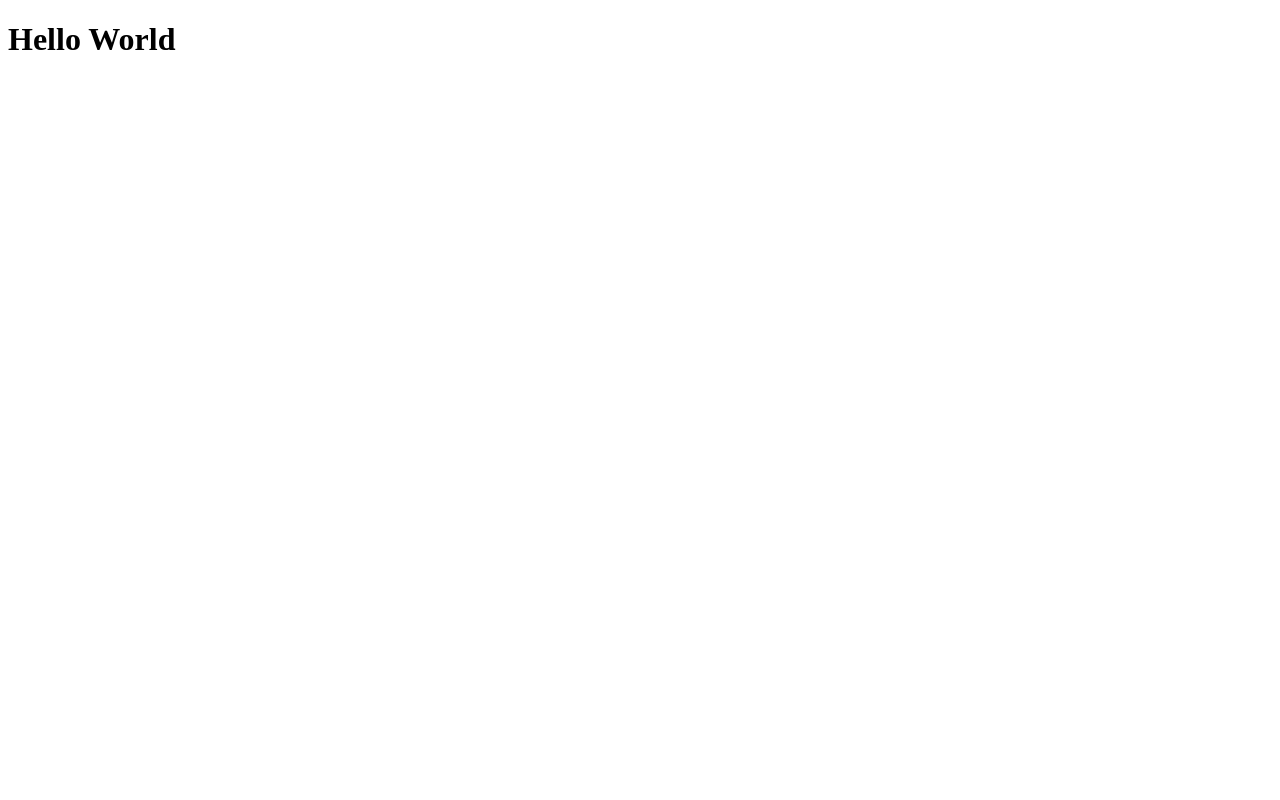
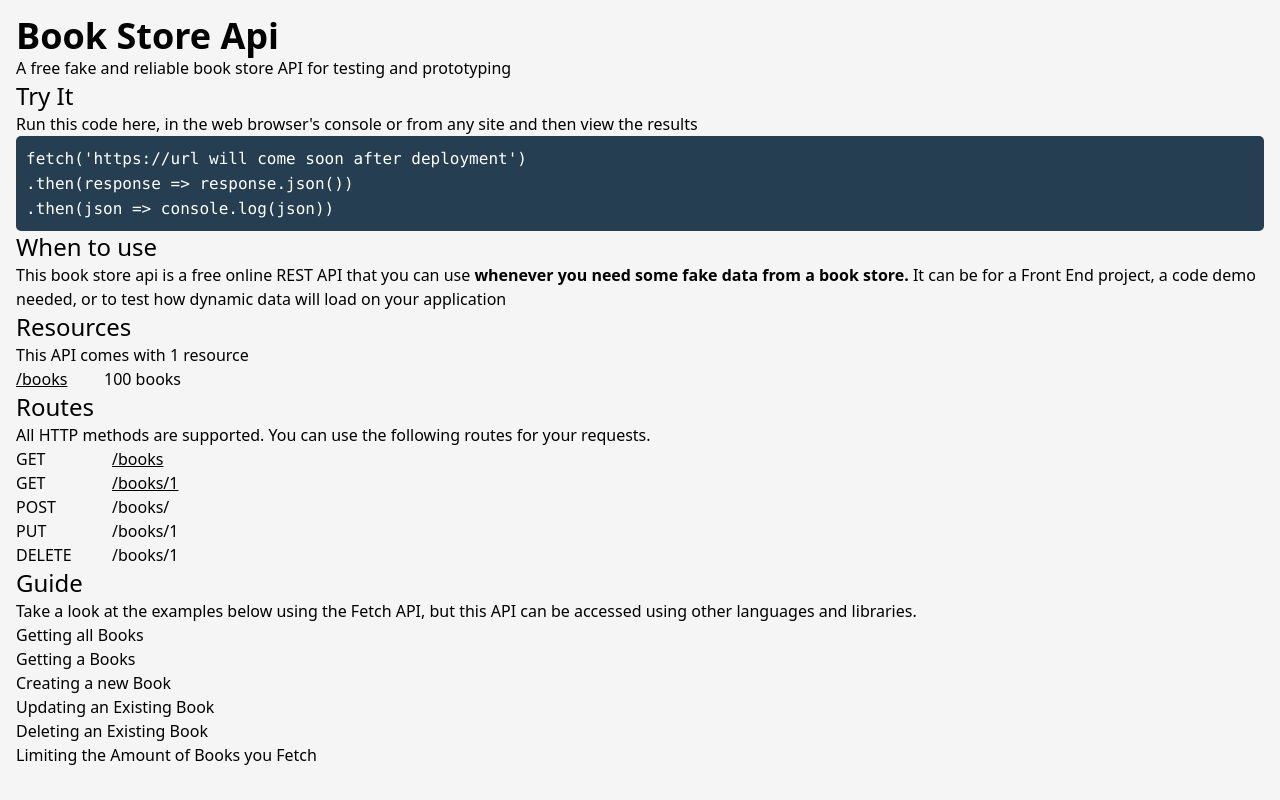
Before and after one commit to javiguerra777/bookstore-api, a website: page static/index.html in a window 1280 px wide. Drawn offline with nearby package versions, Linux system fonts and the light colour scheme.

Commit message:
feat(landing): created most of the layout for the landing page which will document how to use the API better

```diff
--- a/static/index.html
+++ b/static/index.html
@@ -5,8 +5,77 @@
   <meta name="viewport" content="width=device-width, initial-scale=1.0">
   <title>Book Store API Documentation</title>
   <link rel="stylesheet" href="style.css">
+  <link href="https://cdn.jsdelivr.net/npm/tailwindcss@2.0.2/dist/tailwind.min.css" rel="stylesheet">
 </head>
 <body>
-  <h1>Hello World</h1>
+  <main class="h-screen w-screen overflow-auto p-4">
+    <section>
+      <h1 class="text-4xl font-semibold">Book Store Api</h1>
+      <p>A free fake and reliable book store API for testing and prototyping</p>
+    </section>
+    <section>
+      <h2 class="text-2xl font-medium">Try It</h2>
+      <p>Run this code here, in the web browser's console or from any site and then view the results</p>
+      <section class="code-container">
+        <code>
+          fetch('https://url will come soon after deployment')
+          <br>
+          .then(response => response.json())
+          <br>
+          .then(json => console.log(json))
+        </code>
+      </section>
+    </section>
+    <section>
+      <h2 class="text-2xl font-medium">When to use</h2>
+      <p>This book store api is a free online REST API that you can use <strong>whenever you need some fake data from a book store.</strong> It can be for a Front End project, a code demo needed, or to test how dynamic data will load on your application</p>
+    </section>
+    <section>
+      <h2 class="text-2xl font-medium">Resources</h2>
+      <p>This API comes with 1 resource</p>
+      <ul>
+        <li class="flex flex-row">
+          <a href="/api/books" class="mr-6 w-16 underline">/books</a>
+          <p>100 books</p>
+        </li>
+      </ul>
+    </section>
+    <section>
+      <h2 class="text-2xl font-medium">Routes</h2>
+      <p>All HTTP methods are supported. You can use the following routes for your requests.</p>
+      <ul>
+        <li class="flex flex-row">
+          <p class="mr-8 w-16">GET</p>
+          <a href="/api/books" class="mr-6 underline">/books</a>
+        </li>
+        <li class="flex flex-row">
+          <p class="mr-8 w-16">GET</p>
+          <a href="/api/books/1" class="mr-6 underline">/books/1</a>
+        </li>
+        <li class="flex flex-row">
+          <p class="mr-8 w-16">POST</p>
+          <p>/books/</p>
+        </li>
+        <li class="flex flex-row">
+          <p class="mr-8 w-16">PUT</p>
+          <p>/books/1</p>
+        </li>
+        <li class="flex flex-row">
+          <p class="mr-8 w-16">DELETE</p>
+          <p>/books/1</p>
+        </li>
+      </ul>
+    </section>
+    <section>
+      <h2 class="text-2xl font-medium">Guide</h2>
+      <p>Take a look at the examples below using the <a href="https://developer.mozilla.org/en-US/docs/Web/API/Fetch_API" target="_blank">Fetch API</a>, but this API can be accessed using other languages and libraries.</p>
+      <h3>Getting all Books</h3>
+      <h3>Getting a Books</h3>
+      <h3>Creating a new Book</h3>
+      <h3>Updating an Existing Book</h3>
+      <h3>Deleting an Existing Book</h3>
+      <h3>Limiting the Amount of Books you Fetch</h3>
+    </section>
+  </main>
 </body>
 </html>
--- a/static/style.css
+++ b/static/style.css
@@ -0,0 +1,14 @@
+body {
+  margin: 0;
+  padding: 0;
+  overflow: none;
+}
+main {
+  background-color: whitesmoke;
+}
+.code-container {
+  background-color: #253e52;
+  color: white;
+  padding: 10px;
+  border-radius: 5px;
+}
```
